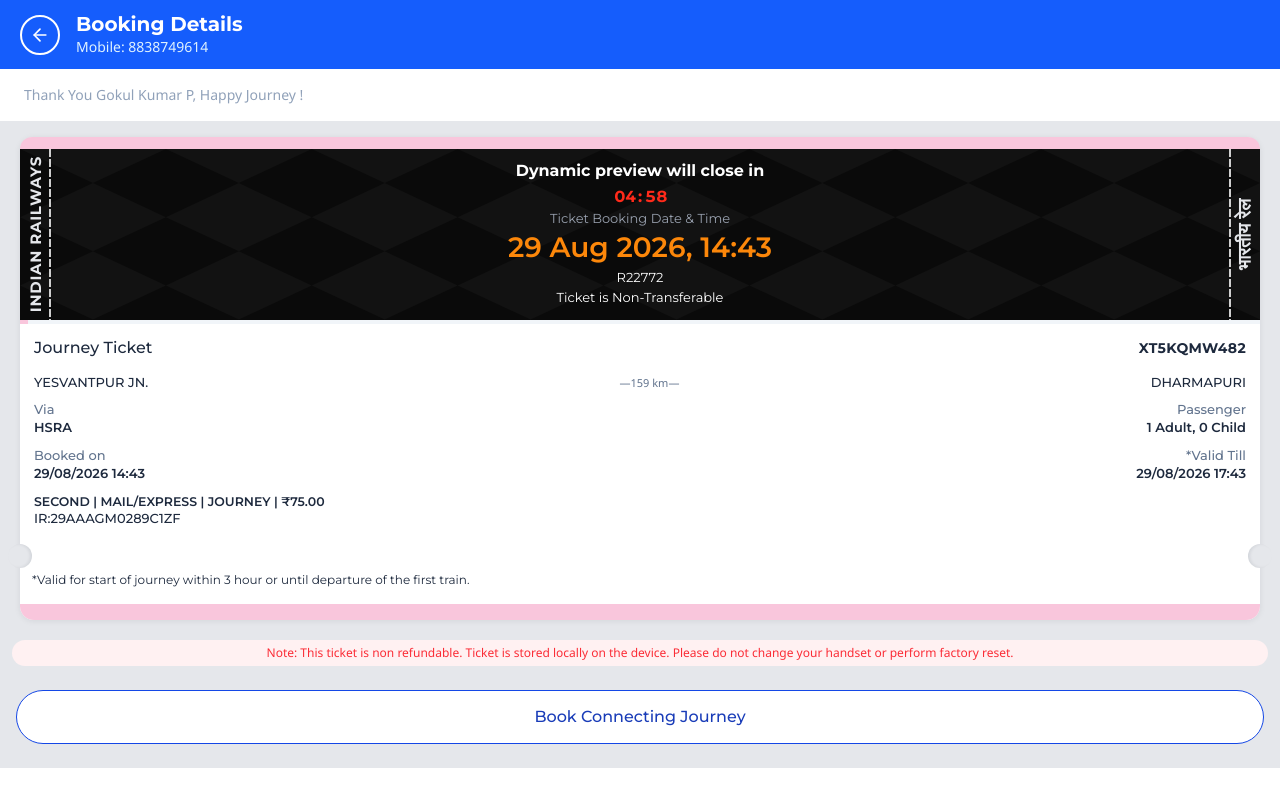
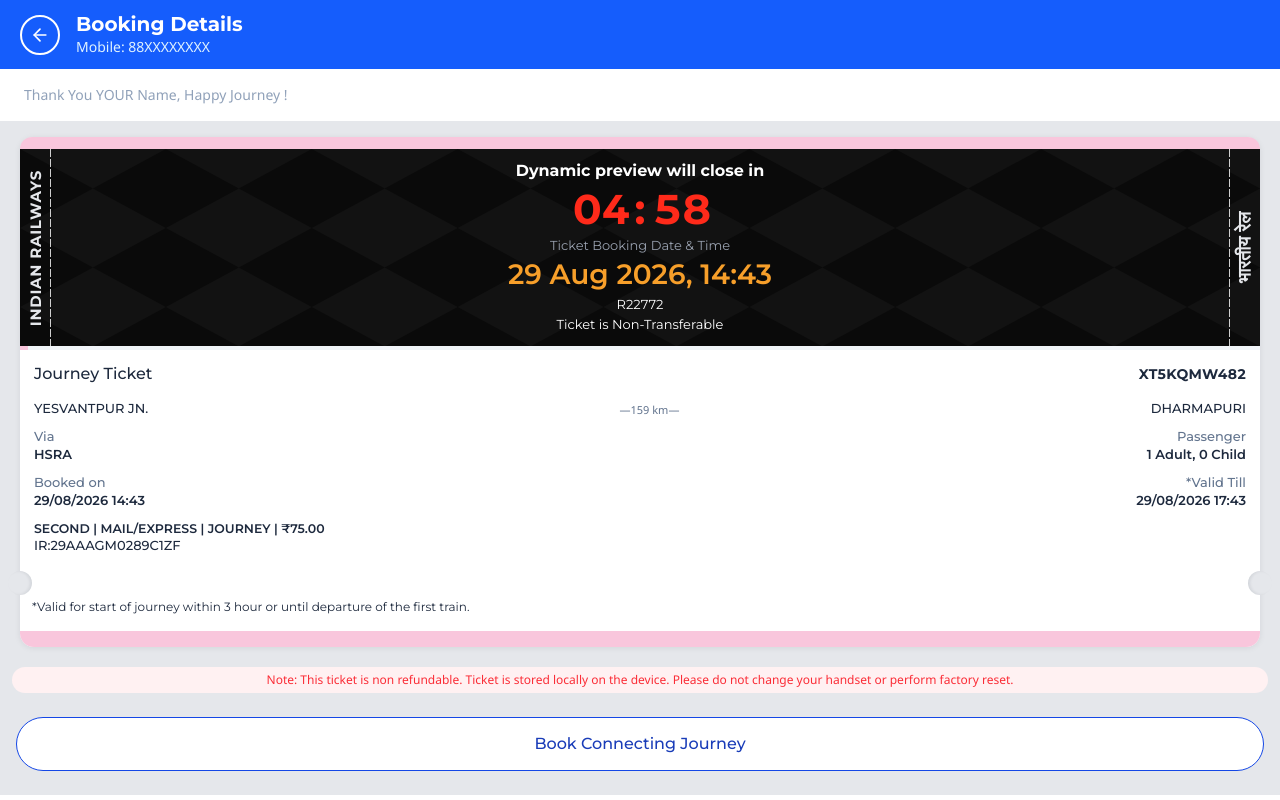
Before and after one commit to Kriz27/bus-go, a Next.js app: page /bus-go/ in a window 1280 px wide. Both pictures are taken after a click on the button "View Details". Built offline with nearby package versions, Linux system fonts and the light colour scheme.

Commit message:
Update loadings

```diff
--- a/app/layout.tsx
+++ b/app/layout.tsx
@@ -36,7 +36,7 @@ export const metadata: Metadata = {
 
 export const viewport: Viewport = {
   colorScheme: 'light',
-  themeColor: '#0068ff',
+  themeColor: 'hsl(0, 0%, 100%)',
   maximumScale: 1,
   userScalable: false,
 };
--- a/components/ticket-screen.tsx
+++ b/components/ticket-screen.tsx
@@ -123,7 +123,7 @@ export function TicketScreen({ ticket, profile, onBack }: Props) {
                 Dynamic preview will close in
               </p>
               <p
-                className="grid grid-cols-[2.35ch_0.5ch_2.35ch] justify-center text-[2.rem] font-bold leading-none tabular-nums text-[#ff2a1a]"
+                className="grid grid-cols-[2.35ch_0.5ch_2.35ch] justify-center text-[2.6rem] font-bold leading-none tabular-nums text-[#ff2a1a]"
                 aria-label={`${pad2(Math.floor(remaining / 60))} minutes ${pad2(
                   remaining % 60,
                 )} seconds`}
@@ -143,7 +143,7 @@ export function TicketScreen({ ticket, profile, onBack }: Props) {
               <p className="mt-1 text-gray-400 text-[13px] mb-1">
                 Ticket Booking Date &amp; Time
               </p>
-              <p className="text-[28px] font-semibold text-[#fc870a]">
+              <p className="text-[28px] font-semibold text-[#f79f2a]">
                 {formatLongDateTime(ticket.bookedAt)}
               </p>
               <p className="text-[13px] pt-1">{ticket.serviceCode}</p>
@@ -449,7 +449,7 @@ function SideBrand({
   return (
     <div className="relative flex w-[31px] shrink-0 items-center justify-center">
       <span
-        className={`absolute inset-y-0 w-[2px] ${
+        className={`absolute inset-y-0 w-[1px] ${
           side === 'left' ? 'right-0' : 'left-0'
         }`}
         style={{
--- a/lib/tickets.ts
+++ b/lib/tickets.ts
@@ -8,8 +8,8 @@ export type Profile = {
 };
 
 export const defaultProfile: Profile = {
-  name: 'Gokul Kumar P',
-  phone: '8838749614',
+  name: 'YOUR Name',
+  phone: '88XXXXXXXX',
 };
 
 export type Ticket = {
```
